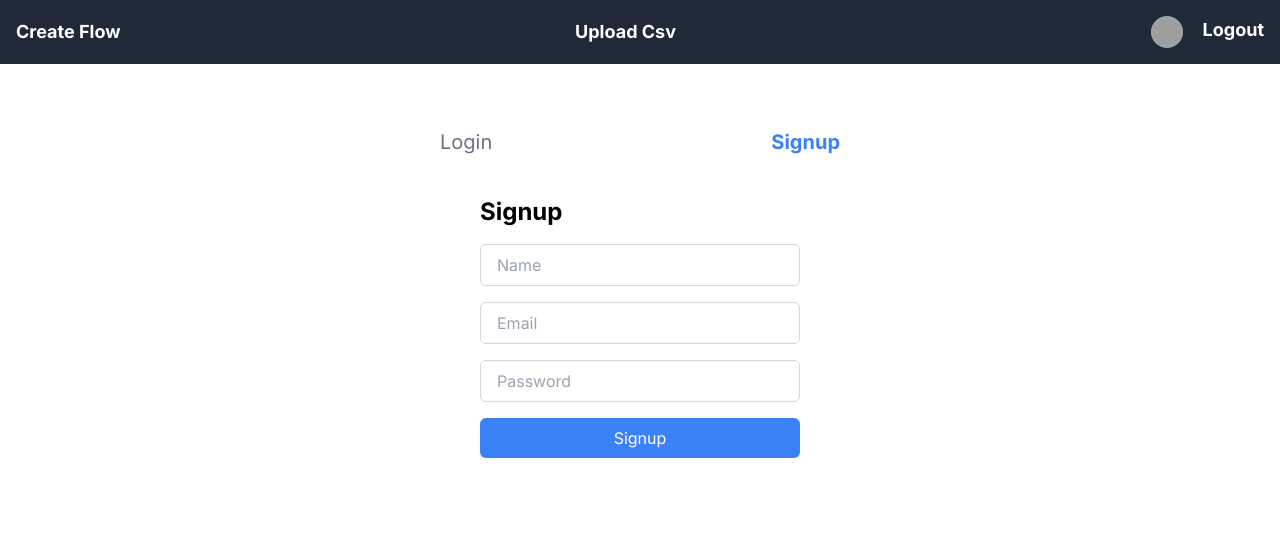
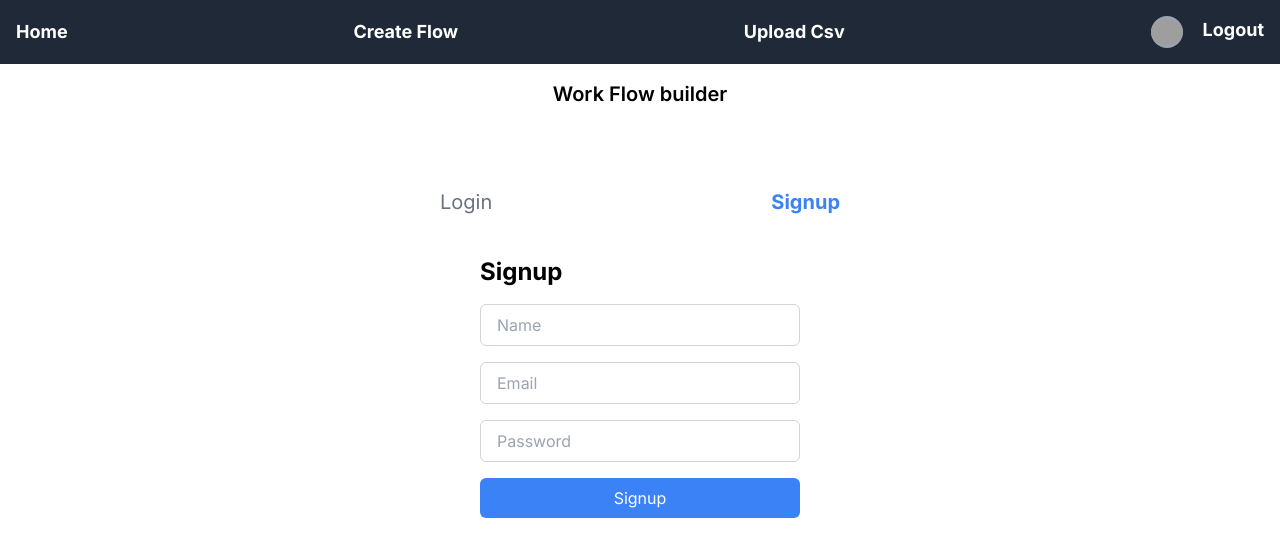
Before and after one commit to Ashutosh5333/stax, a Next.js app in the folder my-app/: page / in a window 1280 px wide. Shown: the top 556 px of the page. Built offline with nearby package versions, Linux system fonts and the light colour scheme; sample sign-in values are in the browser's storage; grey boxes are pictures that could not be loaded.

Commit message:
feat: done

```diff
--- a/my-app/src/app/component/Navbar.jsx
+++ b/my-app/src/app/component/Navbar.jsx
@@ -48,6 +48,14 @@ const Navbar = () => {
     <div>
       <nav className="bg-gray-800 p-4 cursor-pointer">
         <div className="flex justify-between items-center">
+        <div>
+            <h1 className="text-white text-lg font-bold">
+              <Link href="/" onClick={handleFlowClick}>
+                  Home
+              </Link>
+            </h1>
+          </div>
+
           <div>
             <h1 className="text-white text-lg font-bold">
               <Link href="/flow" onClick={handleFlowClick}>
@@ -86,8 +94,6 @@ const Navbar = () => {
             </h1>
            }
 
-
-
           </div>
         </div>
       </nav>
--- a/my-app/src/app/page.tsx
+++ b/my-app/src/app/page.tsx
@@ -10,6 +10,9 @@ export default function Home() {
 
   return (
     <main className=" border-black">
+
+     <h2 className="text-center  text-xl py-4 font-semibold"> Work Flow builder </h2>
+
       <div className="max-w-md px-2 py-8 mx-auto mt-8">
       <ul className="flex text-xl justify-between px-4">
         <li
```
